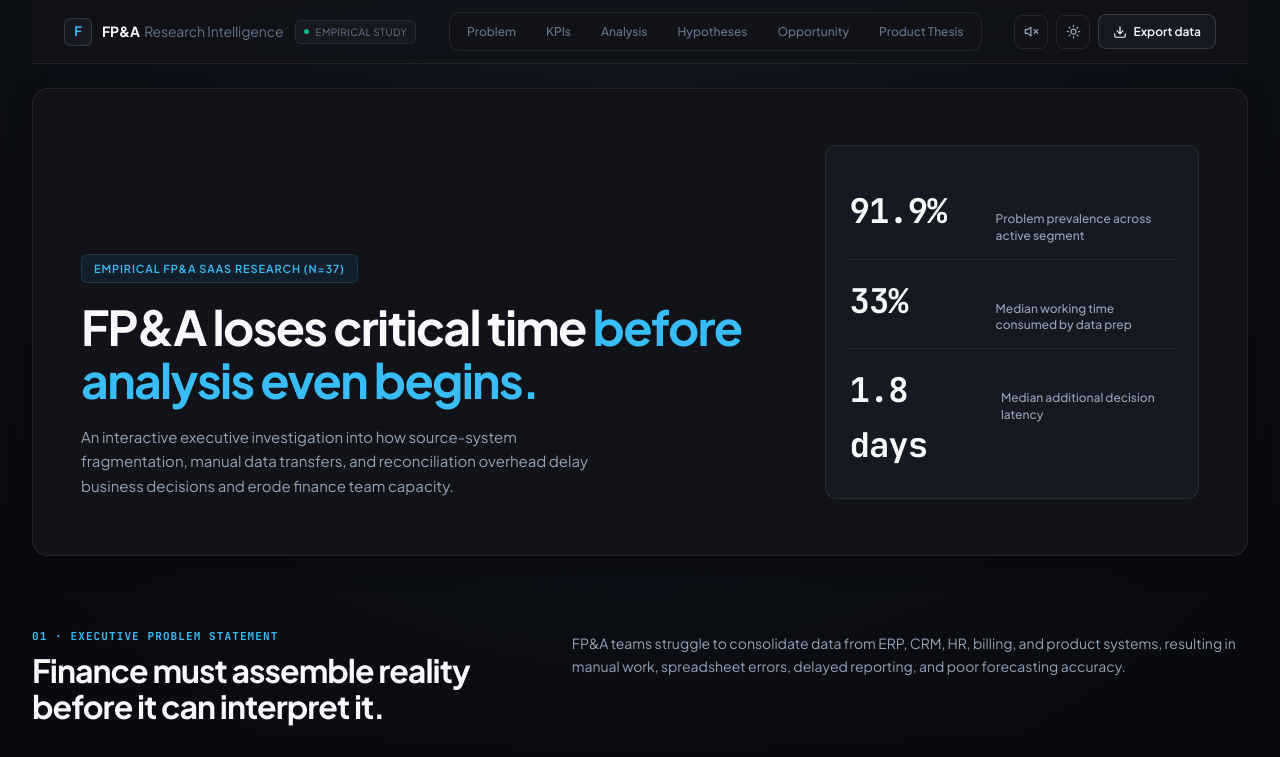
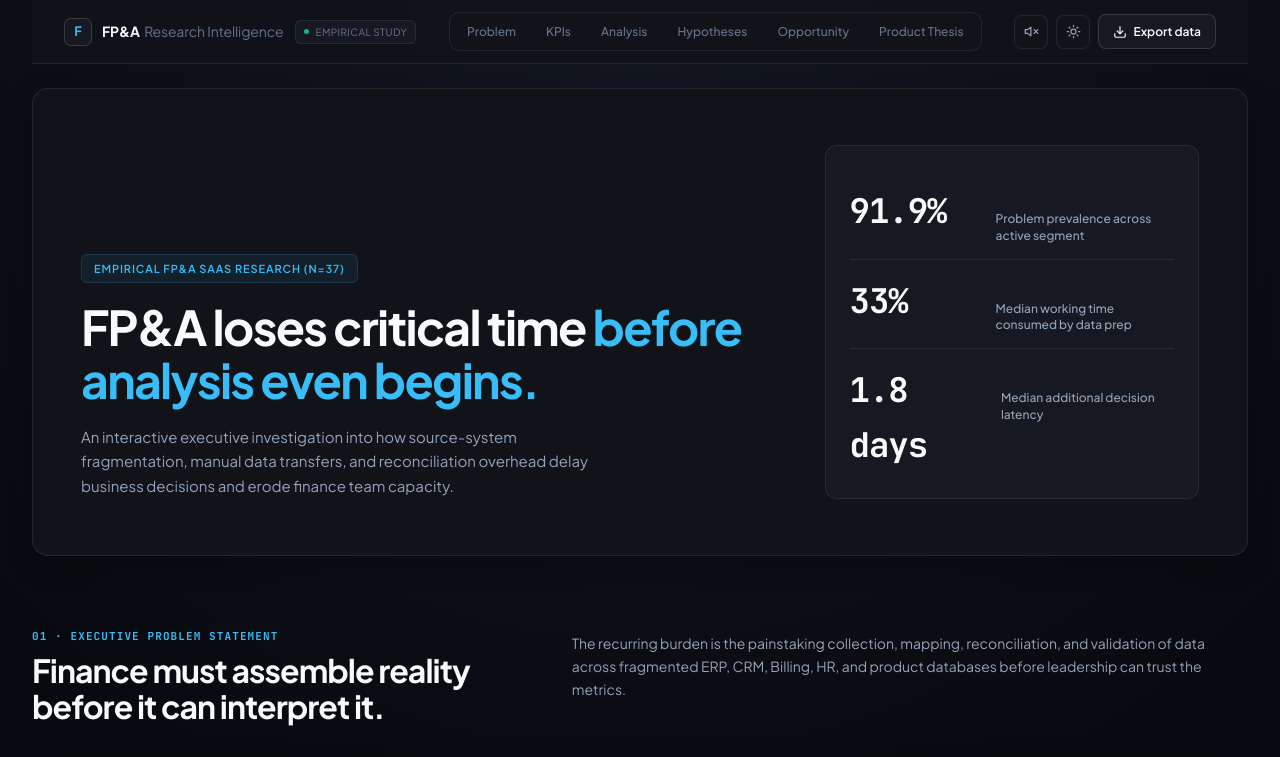
Before and after one commit to varunpatil5050/fpna-validation-dashboard, a React (Vite) app: page / in a window 1280 px wide. Shown: the top 757 px of the page. Built offline with nearby package versions, Linux system fonts and the light colour scheme.

Commit message:
Update Section 01 header subtext and eliminate duplicate problem statement

```diff
--- a/src/app.tsx
+++ b/src/app.tsx
@@ -1662,7 +1662,7 @@ Strategic Recommendation: Implement a finance-owned data readiness layer prior t
         <SectionHead
           num="01 · Executive Problem Statement"
           title="Finance must assemble reality before it can interpret it."
-          body="FP&A teams struggle to consolidate data from ERP, CRM, HR, billing, and product systems, resulting in manual work, spreadsheet errors, delayed reporting, and poor forecasting accuracy."
+          body="The recurring burden is the painstaking collection, mapping, reconciliation, and validation of data across fragmented ERP, CRM, Billing, HR, and product databases before leadership can trust the metrics."
         />
         <div className="problem reveal reveal-delay-2">
           <div className="problem-copy">
```
